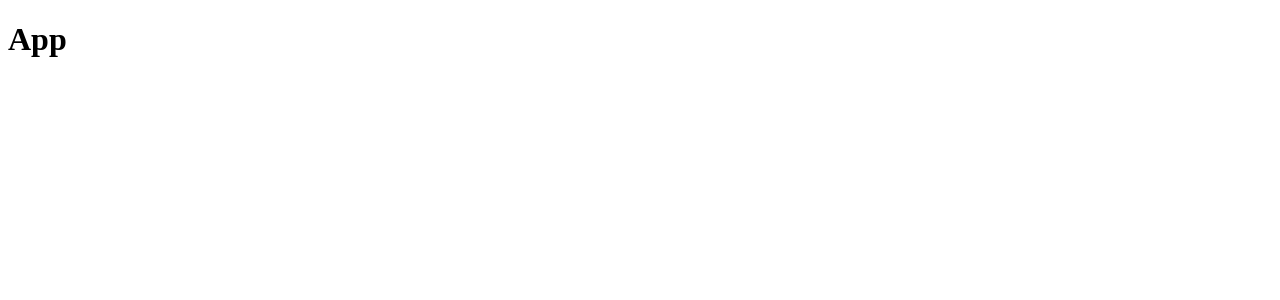
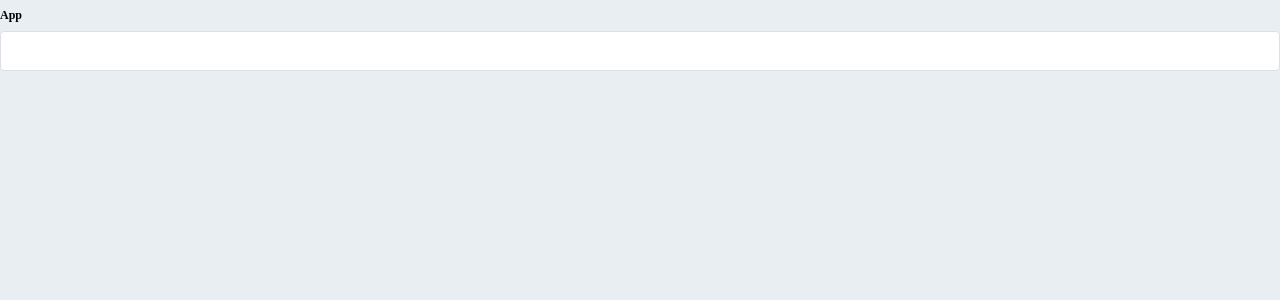
Before and after one commit to lixianxing/edu-bos-fed, a Vue app: page / in a window 1280 px wide. Shown: the top 300 px of the page. Built offline with nearby package versions, Linux system fonts and the light colour scheme.

Commit message:
共享群居样式

```diff
--- a/package.json
+++ b/package.json
@@ -9,6 +9,7 @@
   },
   "dependencies": {
     "core-js": "^3.6.5",
+    "element-ui": "^2.15.6",
     "vue": "^2.6.11",
     "vue-router": "^3.2.0",
     "vuex": "^3.4.0"
--- a/src/App.vue
+++ b/src/App.vue
@@ -1,8 +1,13 @@
 <template>
   <div id="app">
     <h1>App</h1>
-    <router-view/>
+    <el-input placeholder="" size="normal" clearable></el-input>
+    <router-view />
   </div>
 </template>
 
-<style lang="scss"></style>
+<style lang="scss">
+h1 {
+	font-size: $fs4;
+}
+</style>
--- /dev/null
+++ b/src/styles/index.css
@@ -0,0 +1,4 @@
+body {
+  margin: 0;
+  background-color: #e9eef3;
+}
--- /dev/null
+++ b/src/styles/index.min.css
@@ -0,0 +1 @@
+body{margin:0;background-color:#e9eef3}
--- /dev/null
+++ b/src/styles/index.scss
@@ -0,0 +1,11 @@
+@import "./variables.scss";
+/* 改变主题色变量 */
+$--color-primary: teal;
+/* 改变 icon 字体路径变量，必需 */
+$--font-path: '~element-ui/lib/theme-chalk/fonts';
+@import "~element-ui/packages/theme-chalk/src/index";
+
+body {
+	margin: 0;
+	background-color: $bg-color;
+}
--- /dev/null
+++ b/src/styles/variables.scss
@@ -0,0 +1,3 @@
+$primary-color: #40586f;
+$bg-color: #e9eef3;
+$fs4: 12px;
--- /dev/null
+++ b/vue.config.js
@@ -0,0 +1,9 @@
+module.exports = {
+  css: {
+    loaderOptions: {
+      scss: {
+        prependData: '@import "~@/styles/variables.scss";'
+      }
+    }
+  }
+}
```
Also changed, not shown: src/main.js (+7 -0 lines), .eslintrc.js, src/styles/mixin.scss (added), 1 other file (tests, documents, lock files or other folders).
